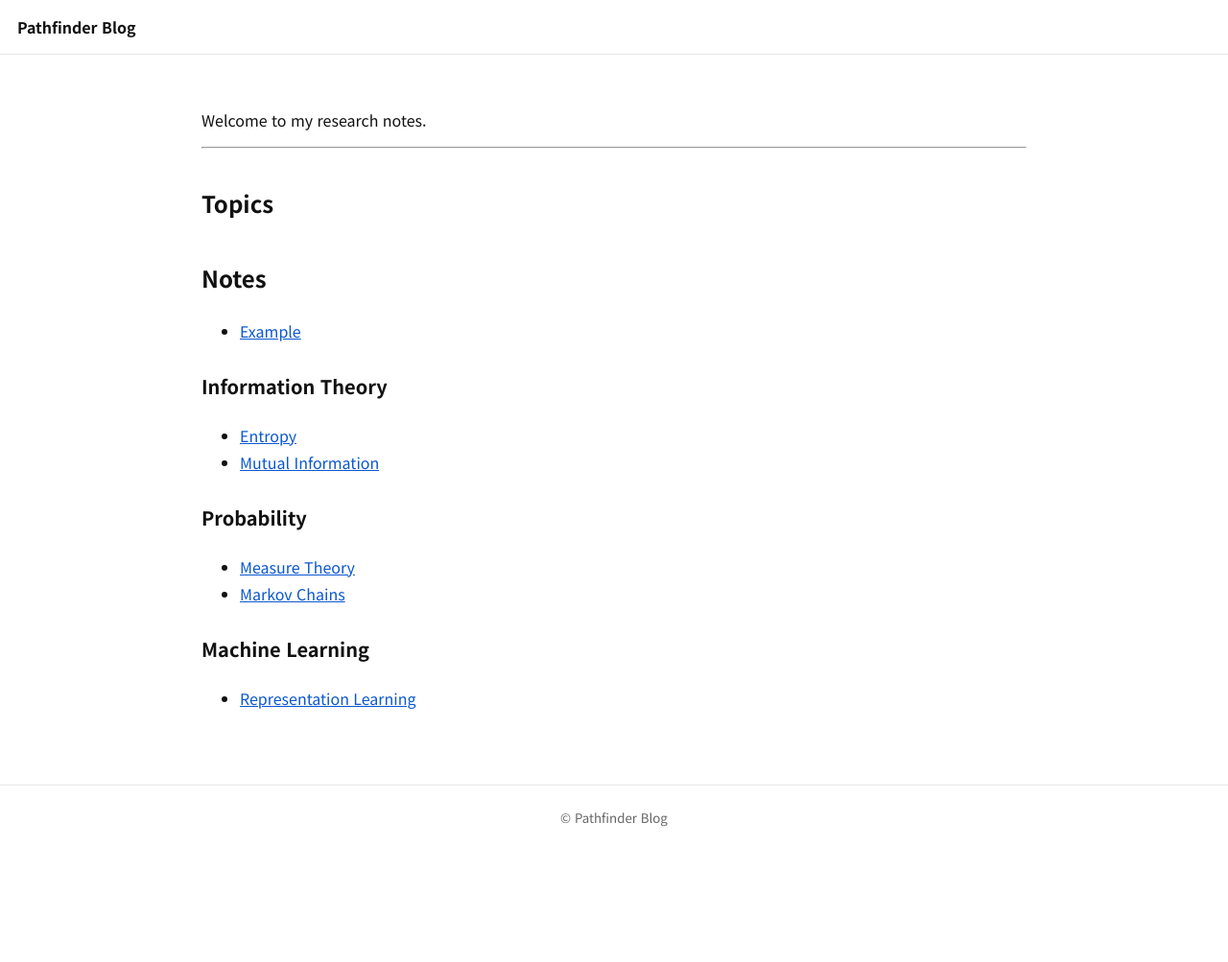
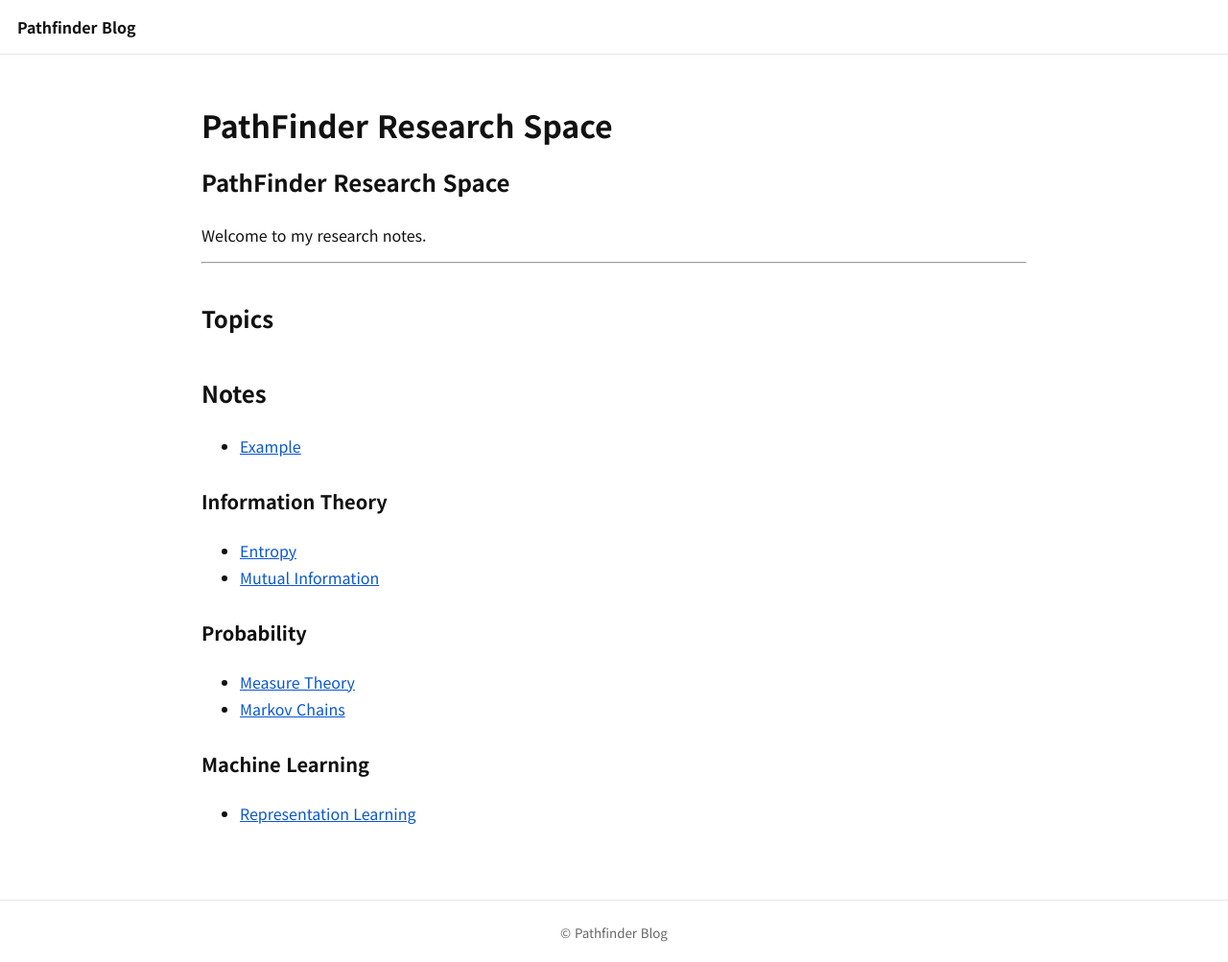
Before and after one commit to pathfinder-J/pathfinder-J.github.io, a Jekyll site: the page built from index.md, in a window 1280 px wide. Shown: the whole page at 96% size. Built offline with Jekyll 4.4.1, drawn with Linux system fonts in a browser that asks for light colours; our own code applies the rules of GitHub Pages for plain Markdown files; before the commit the page ends 900 px from its top, so only the background shows below that.

Commit message:
Add header to index.md for PathFinder Research Space

```diff
--- a/index.md
+++ b/index.md
@@ -1,4 +1,4 @@
-
+# PathFinder Research Space
 
 Welcome to my research notes.
 
```
